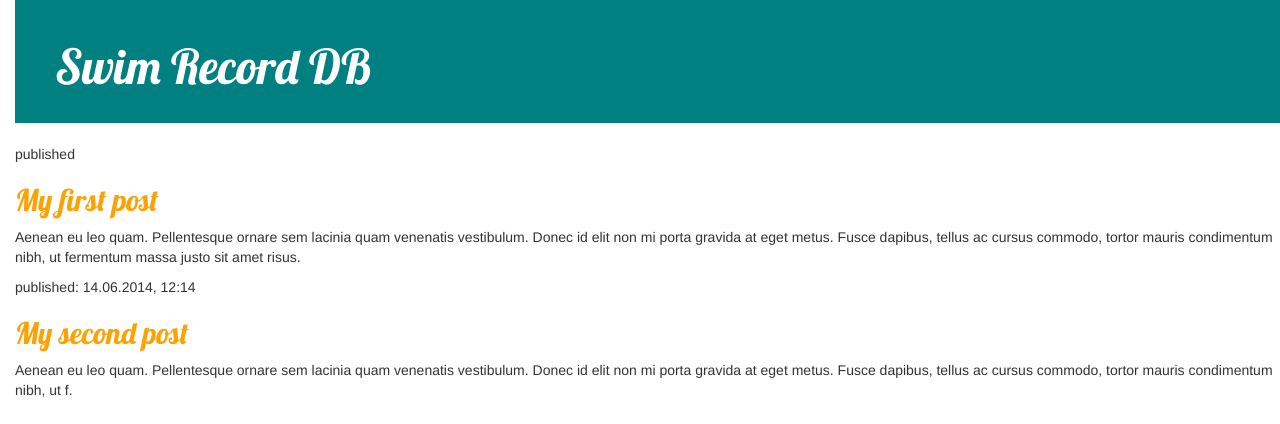
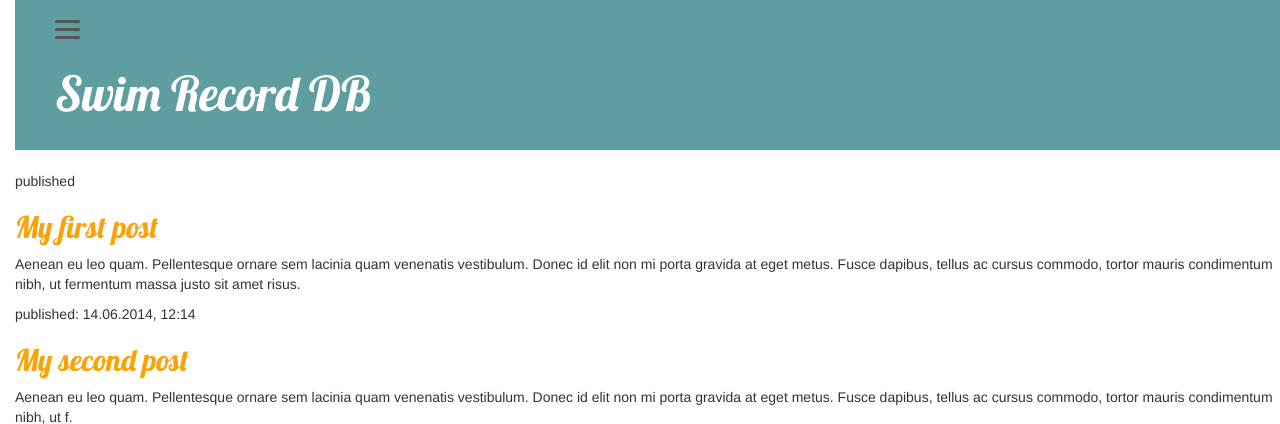
Before and after one commit to hosod/swim-record-db, a Django app: page /test/ in a window 1280 px wide. Shown: the top 424 px of the page. Run offline with Django 3.2, Linux system fonts and the light colour scheme; some libraries are stand-ins or nearby versions.

Commit message:
design test

```diff
--- a/static/css/swimrecord.css
+++ b/static/css/swimrecord.css
@@ -12,7 +12,7 @@ body {
 }
 
 .page-header {
-    background-color: #008080;
+    background-color: cadetblue;
     margin-top: 0;
     padding: 20px 20px 20px 40px;
 }
@@ -69,3 +69,81 @@ h1, h2, h3, h4 {
 #nav ul li{
     display: inline;
  }
+
+#nav-drawer {
+  position: relative;
+}
+
+/*チェックボックス等は非表示に*/
+.nav-unshown {
+  display:none;
+}
+
+/*アイコンのスペース*/
+#nav-open {
+  display: inline-block;
+  width: 30px;
+  height: 22px;
+  vertical-align: middle;
+}
+
+/*ハンバーガーアイコンをCSSだけで表現*/
+#nav-open span, #nav-open span:before, #nav-open span:after {
+  position: absolute;
+  height: 3px;/*線の太さ*/
+  width: 25px;/*長さ*/
+  border-radius: 3px;
+  background: #555;
+  display: block;
+  content: '';
+  cursor: pointer;
+  color: #eeeeee;
+}
+#nav-open span:before {
+  bottom: -8px;
+}
+#nav-open span:after {
+  bottom: -16px;
+}
+
+/*閉じる用の薄黒カバー*/
+#nav-close {
+  display: none;/*はじめは隠しておく*/
+  position: fixed;
+  z-index: 99;
+  top: 0;/*全体に広がるように*/
+  left: 0;
+  width: 100%;
+  height: 100%;
+  background: black;
+  opacity: 0;
+  transition: .3s ease-in-out;
+}
+
+/*中身*/
+#nav-content {
+  overflow: auto;
+  position: fixed;
+  top: 0;
+  left: 0;
+  z-index: 9999;/*最前面に*/
+  width: 90%;/*右側に隙間を作る（閉じるカバーを表示）*/
+  max-width: 330px;/*最大幅（調整してください）*/
+  height: 100%;
+  background: #fff;/*背景色*/
+  transition: .3s ease-in-out;/*滑らかに表示*/
+  -webkit-transform: translateX(-105%);
+  transform: translateX(-105%);/*左に隠しておく*/
+}
+
+/*チェックが入ったらもろもろ表示*/
+#nav-input:checked ~ #nav-close {
+  display: block;/*カバーを表示*/
+  opacity: .5;
+}
+
+#nav-input:checked ~ #nav-content {
+  -webkit-transform: translateX(0%);
+  transform: translateX(0%);/*中身を表示（右へスライド）*/
+  box-shadow: 6px 0 25px rgba(0,0,0,.15);
+}
--- a/swimrecord/templates/swimrecord/test.html
+++ b/swimrecord/templates/swimrecord/test.html
@@ -8,10 +8,18 @@
     <link href="https://fonts.googleapis.com/css?family=Lobster&subset=latin,latin-ext" rel="stylesheet" type="text/css">
     <link href="//netdna.bootstrapcdn.com/font-awesome/4.0.3/css/font-awesome.min.css" rel="stylesheet">
     <link rel="stylesheet" href="{% static 'css/swimrecord.css' %}">
+    <meta name="viewport" content="width=device-width">
 </head>
 <body>
     <div class="page-header">
+        <div id="nav-drawer">
+              <input id="nav-input" type="checkbox" class="nav-unshown">
+              <label id="nav-open" for="nav-input"><span></span></label>
+              <label class="nav-unshown" id="nav-close" for="nav-input"></label>
+              <div id="nav-content">ここに中身を入れる</div>
+        </div>
         <h1><a href="/test">Swim Record DB</a></h1>
+
     </div>
 
     <div>
```
